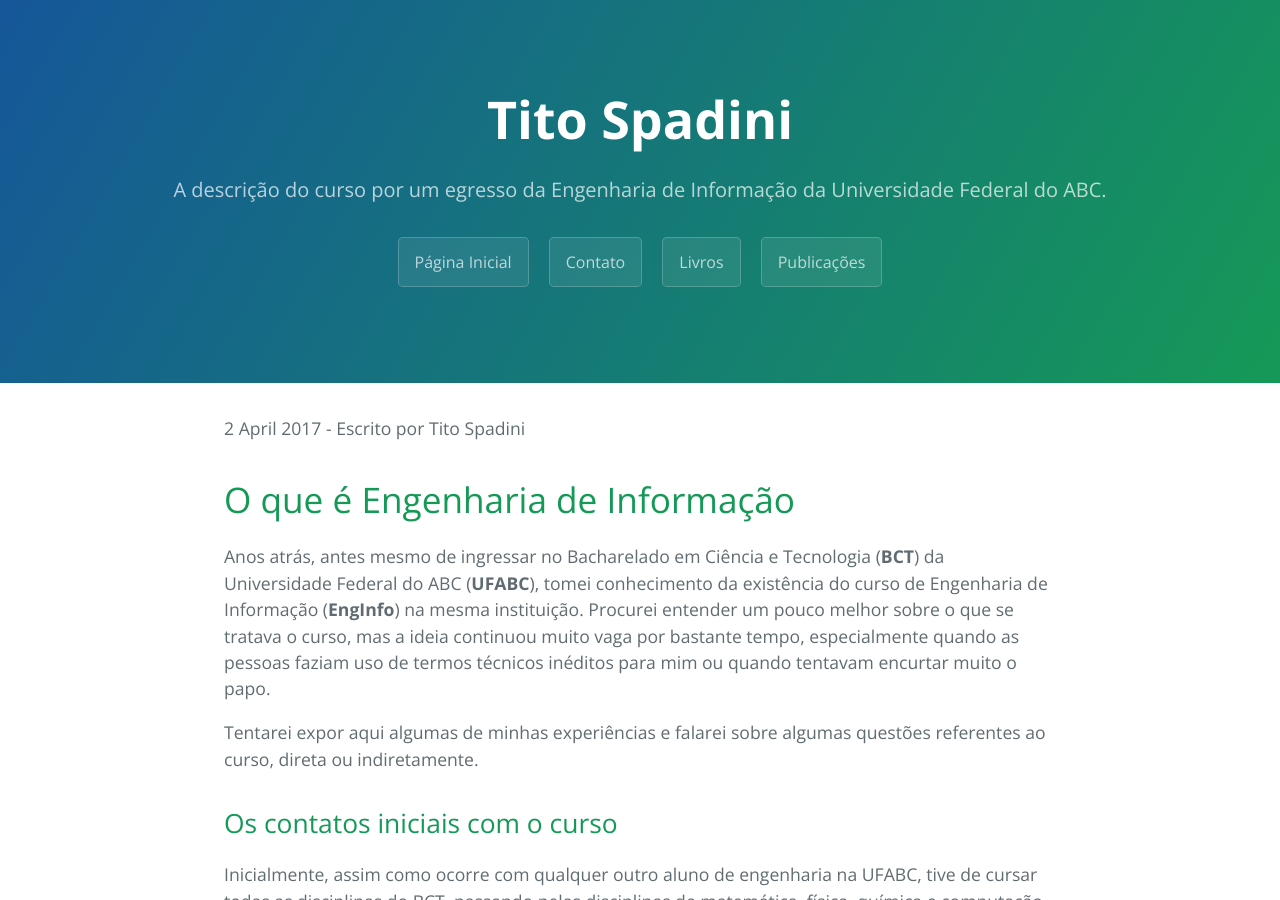
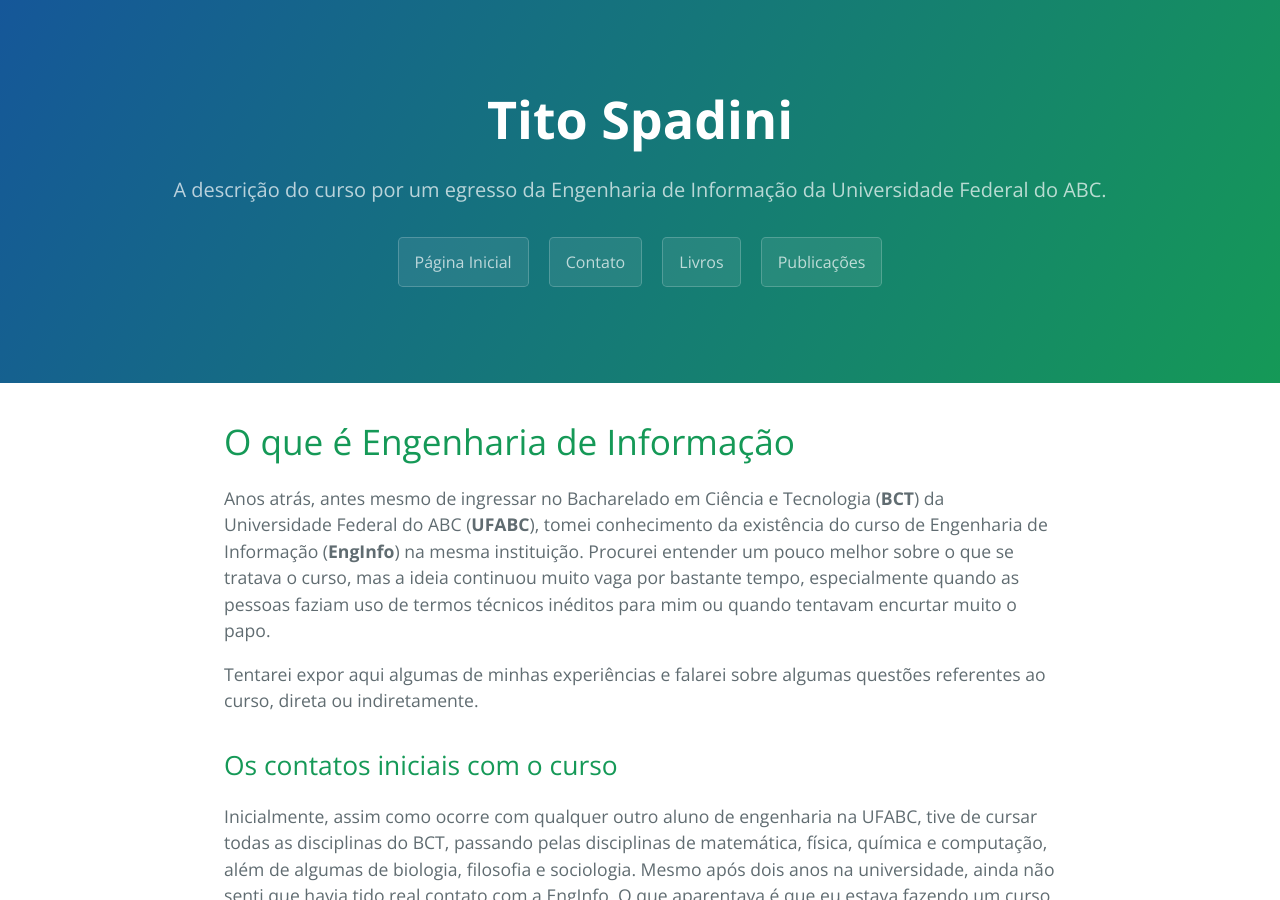
Before and after one commit to tito-spadini/titocaco.github.io, a Jekyll site: the page built from _posts/2017-04-02-enginfo.md, in a window 1280 px wide and 900 px high. Built offline with Jekyll 4.4.1, drawn with Linux system fonts in a browser that asks for light colours; comment, search, counter and statistics services are not loaded; part of the change alters nothing that is shown.

Commit message:
Ajustando o padrão de posts para ensaios

```diff
--- a/_layouts/post.html
+++ b/_layouts/post.html
@@ -1,7 +1,8 @@
 ---
 layout: default
+language: "pt-BR"
 ---
-<p>{{ page.date | date: "%-d %B %Y" }} - Escrito por {{ page.author }}</p>
+<!-- <p>{{ page.date | date: "%-d %B %Y" }} - Escrito por {{ page.author }}</p> -->
 
 {{ content }}
 
```
